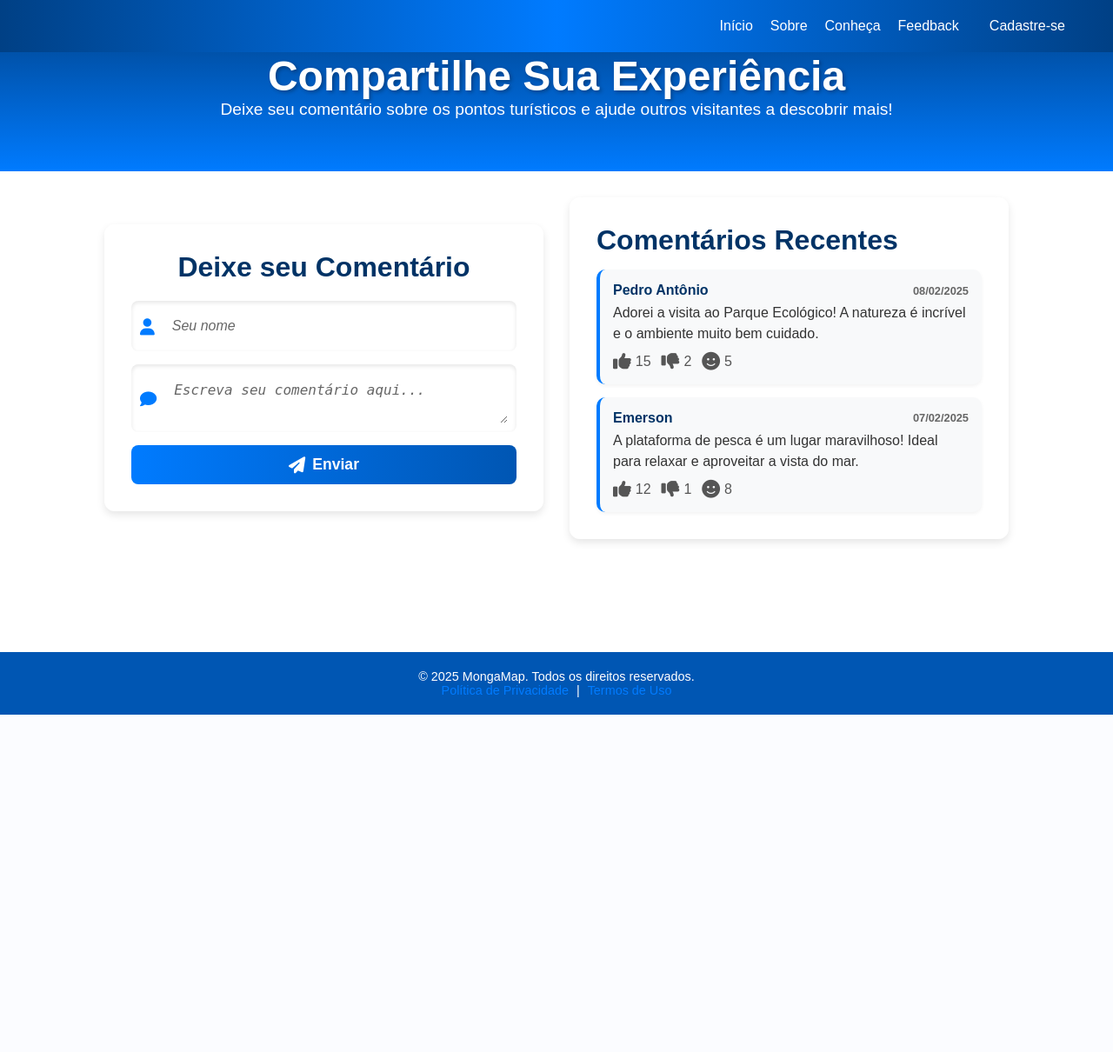
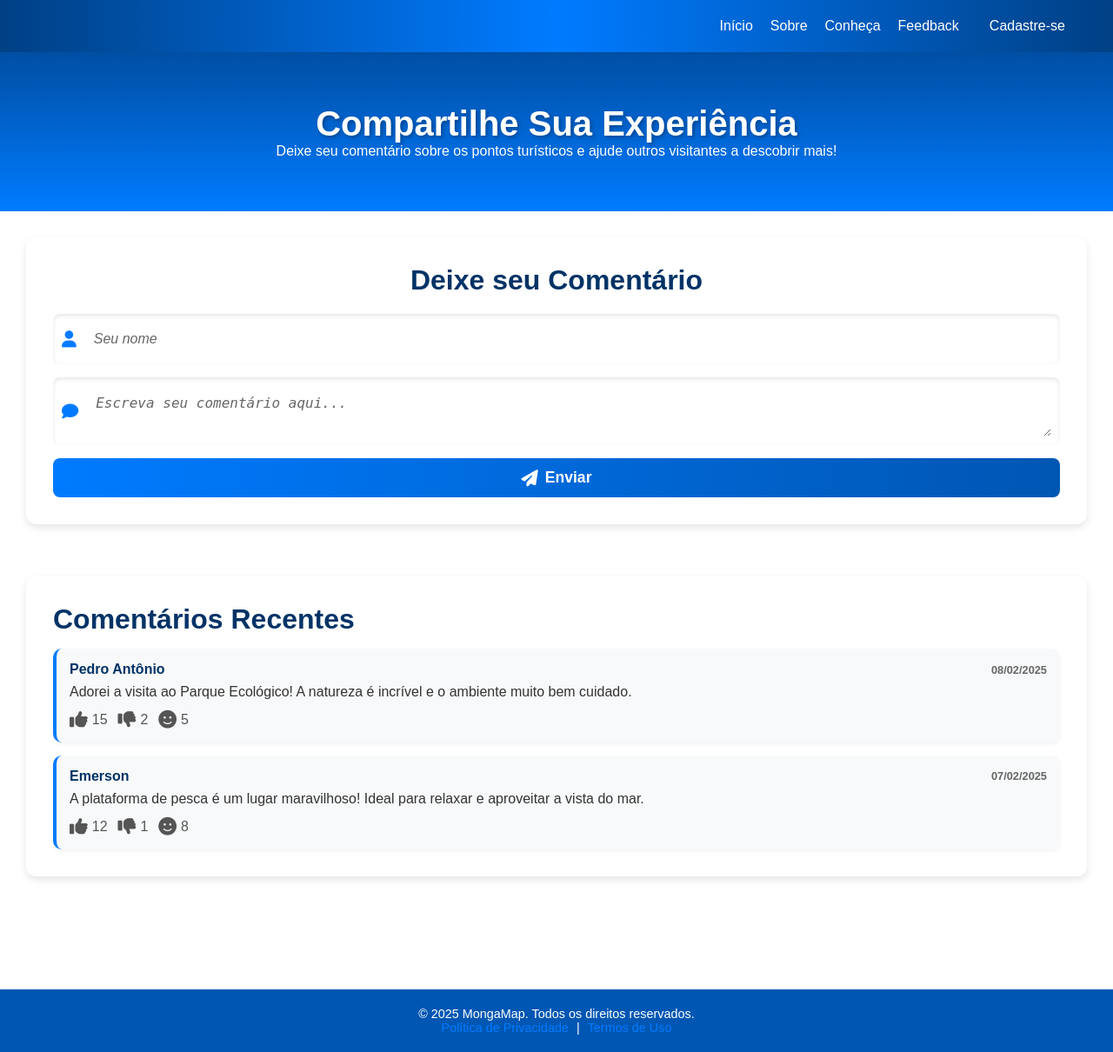
Before and after one commit to gabsxiz7/MongaMap, a PHP site: page /comentarios.php in a window 1280 px wide. Shown: the whole page at 87% size. Before the commit the page ends 822 px from the top, so only its background shows below. Run offline with PHP 8.4, Linux system fonts and the light colour scheme.

Commit message:
ficando certo

```diff
--- a/CSS/comentarios.css
+++ b/CSS/comentarios.css
@@ -1,6 +1,9 @@
-body {
-    font-size: 16px;
+* {
+    margin: 0;
+    padding: 0;
+    box-sizing: border-box;
 }
+
 .header {
     background: linear-gradient(to bottom, #004085, #007bff);
     text-align: center;
@@ -11,23 +14,22 @@ body {
 
 }
 .header h1 {
-    font-size: 3rem;
+    margin-top: 60px;
+    font-size: 2.5rem;
     font-family: 'Poppins', sans-serif;
     text-shadow: 2px 2px 4px rgba(0, 0, 0, 0.3);
 }
 .header p {
     font-family: Arial;
-    font-size: 1.2rem;
+    font-size: 1rem;
     color: #ffffff;
 }
 
 /*container principal */
 .comentarios-container {
     padding: 30px;
-    max-width: 1100px;
-    margin: 0 auto;
-    display: grid;
-    grid-template-columns: 1fr 1fr;
+    width: 100%;
+    display: block;
     gap: 30px;
 }
 
@@ -112,6 +114,7 @@ body {
 
 /*estilização dos comentários */
 .comentarios-lista {
+    margin-top: 60px;
     background: rgba(255, 255, 255, 0.2); /* Transparente */
     backdrop-filter: blur(10px); /* Efeito de vidro */
     padding: 30px;
--- a/CSS/conheca.css
+++ b/CSS/conheca.css
@@ -70,9 +70,10 @@ body {
     z-index: 1;
 }
 .header h1 {
-    font-size: 2rem;
+    font-size: 2.5rem;
     font-family: 'Poppins', sans-serif;
     text-shadow: 2px 2px 4px rgba(0, 0, 0, 0.3);
+    margin-top: 60px;
 }
 .header p {
     font-size: 1rem;
--- a/CSS/descubra.css
+++ b/CSS/descubra.css
@@ -24,6 +24,7 @@ main {
     color: white;
     padding: 80px 20px;
     text-align: center;
+    margin-top: 60px;
 }
 
 .header h1 {
--- a/CSS/gamificacao.css
+++ b/CSS/gamificacao.css
@@ -1,10 +1,7 @@
 html, body {
-    height: 100%;
     margin: 0;
     padding: 0;
     background: linear-gradient(to bottom, #004085, #007bff);
-    background-attachment: fixed; /* Mantém o gradiente fixo ao rolar */
-    background-size: cover;
 }
 
 /*header*/
@@ -12,9 +9,10 @@ html, body {
     color: white;
     text-align: center;
     padding: 50px 0;
+    margin-top: 60px;
 }
 .header h1 {
-    font-size: 5rem;
+    font-size: 2.5rem;
     font-family: 'Poppins', sans-serif;
     text-shadow: 2px 2px 4px rgba(0, 0, 0, 0.3);
 }
--- a/CSS/home.css
+++ b/CSS/home.css
@@ -16,6 +16,7 @@ body, html {
   background: linear-gradient(to bottom, #004085, #007bff, #004085);
   min-height: 350px;
   text-align: center;
+  margin-top: 60px;
 }
 
 
@@ -25,7 +26,6 @@ body, html {
   justify-content: center;
   max-width: 1200px;
   width: 100%;
-  gap: 0px;
 }
 
 .home-left {
@@ -35,7 +35,7 @@ body, html {
 }
 
 .logo-home {
-  max-width: 230px;
+  max-width: 250px;
   height: auto;
 }
 
--- a/CSS/sobre.css
+++ b/CSS/sobre.css
@@ -12,12 +12,13 @@ body {
     text-align: center;
     padding: 90px 0;
     margin: 0;
+    margin-top: 60px;
     position: relative;
     z-index: 1;
   }
 
   .header h1 {
-    font-size: 2rem;
+    font-size: 2.5rem;
     font-family: 'Poppins', sans-serif;
     text-shadow: 2px 2px 4px rgba(0, 0, 0, 0.3);
   }
@@ -58,6 +59,7 @@ body {
 .team h2 {
     font-size: 2.5rem;
     margin-bottom: 30px;
+    margin-top: 60px;
     color: #003366;
 }
 .team-container {
--- a/descubra.php
+++ b/descubra.php
@@ -24,7 +24,6 @@
             <li><a href="index.php">Início</a></li>
             <li><a href="sobre.php">Sobre</a></li>
             <li><a href="conheca.php">Conheça</a></li>
-            <li><a href="trofeus.php">Troféus</a></li>
             <li><a href="comentarios.php">Feedback</a></li>
 
     <?php if (isset($_SESSION['id'])):?>
--- a/gamificacao.php
+++ b/gamificacao.php
@@ -60,7 +60,7 @@ $stmt->close();
                 <li><a href="index.php" class="active">Início</a></li>
                 <li><a href="sobre.php">Sobre</a></li>
                 <li><a href="conheca.php">Conheça</a></li>
-                <li><a href="feedback.php">Feedback</a></li>
+                <li><a href="comentarios.php">Feedback</a></li>
     <?php if (isset($_SESSION['id'])):?>
             <li><a href="gamificacao.php">Perfil</a></li>
             <li><a href="php/logout.php" class="btn-sair">Sair</a></li>
```
